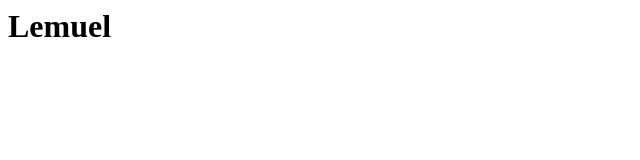
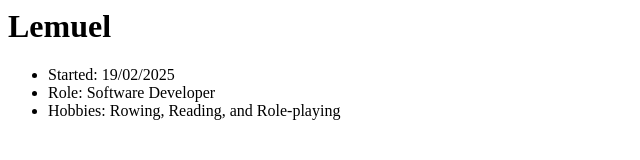
Before and after one commit to 20123371/20123371.github.io, a plain HTML site: page index.html in a window 1280 px wide. Shown: the whole page, without its empty margins (0-640 px from the left). Drawn offline with Linux system fonts and the light colour scheme.

Commit message:
Updated my profile

```diff
--- a/index.html
+++ b/index.html
@@ -1 +1,6 @@
 <h1>Lemuel</h1>
+<ul>
+<li>Started: 19/02/2025</li>
+<li>Role: Software Developer</li>
+<li>Hobbies: Rowing, Reading, and Role-playing</li>
+</ul>
```
